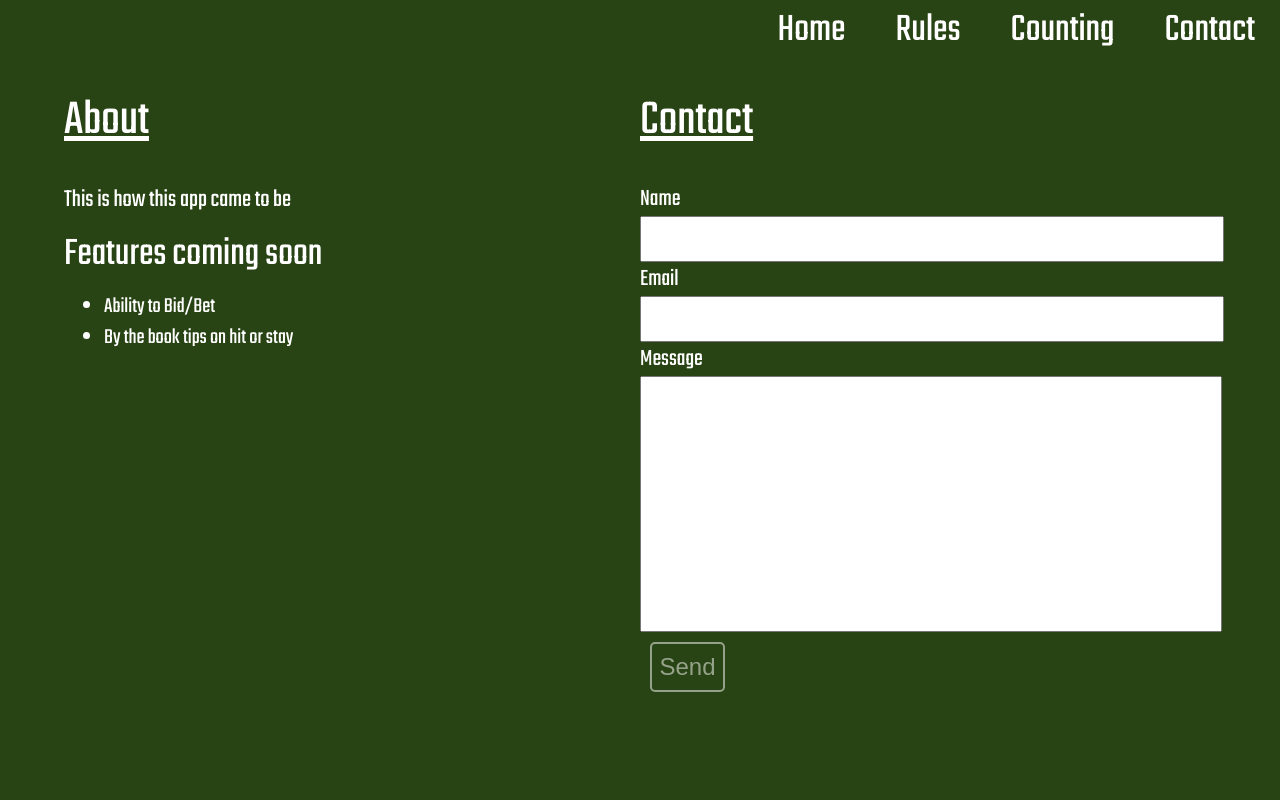
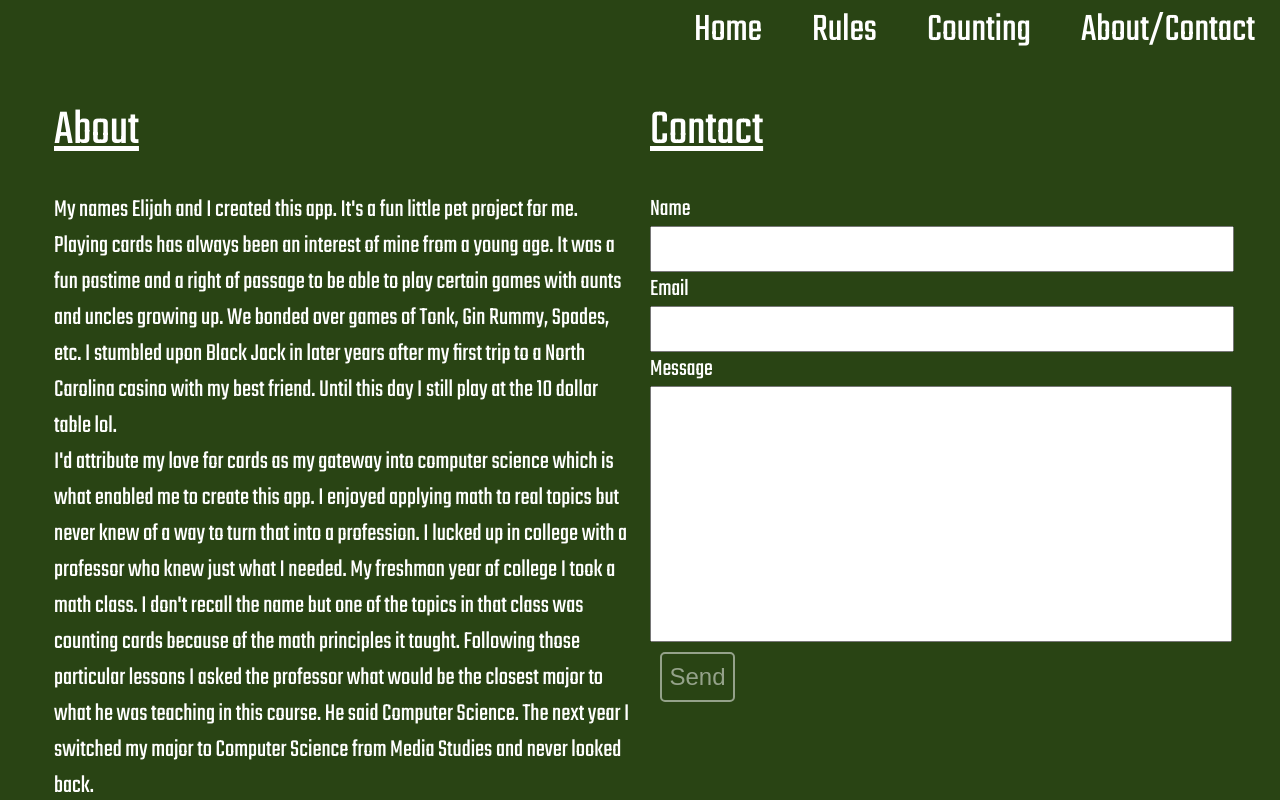
Before and after one commit to ElijahAdams/truecount21, an Angular app: page /contact in a window 1280 px wide. Shown: the top 800 px of the page. Built offline with nearby package versions, Linux system fonts and the light colour scheme.

Commit message:
Adding some about and feature

```diff
--- a/src/app/app.component.ts
+++ b/src/app/app.component.ts
@@ -27,7 +27,7 @@ export class AppComponent implements OnInit, AfterViewInit {
     {name: 'Home', url: 'home'},
     {name: 'Rules', url: 'rules'},
     {name: 'Counting', url: 'counting'},
-    {name: 'Contact', url: 'contact'}
+    {name: 'About/Contact', url: 'contact'}
     ];
   isSmallScreen = false;
   isSmallMenuOpen = false;
--- a/src/app/contact/contact.component.html
+++ b/src/app/contact/contact.component.html
@@ -1,11 +1,31 @@
 <div class="contactContainer">
       <div class="aboutWrapper">
         <h1>About</h1>
-        <p>This is how this app came to be</p>
+        <p>My names Elijah
+          and I created this app. It's a fun little pet project for me.
+          Playing cards has always been an interest of mine from a young age. It was a fun pastime and
+          a right of passage to be able to play certain games with aunts and uncles growing up. We bonded over games of
+          Tonk, Gin Rummy, Spades, etc.
+          I stumbled upon Black Jack in later years after my first trip to a North Carolina casino with my best friend.
+          Until this day I still play at the 10 dollar table lol.
+        </p>
+         <p>
+           I'd attribute my love for cards as my gateway into computer science which is what enabled me to create this app.
+           I enjoyed applying math to real topics but never knew of a way to turn that into a profession.
+           I lucked up in college with a professor who knew just what I needed. My freshman year of college I took a math class.
+           I don't recall the name but one of the topics in that class was counting cards because of the math principles it taught.
+           Following those particular lessons I asked the professor what would be the closest major to what he was teaching in this
+           course. He said Computer Science. The next year I switched my major to Computer Science from Media Studies and never
+           looked back.
+        </p>
+
         <h3>Features coming soon</h3>
+        <p>
+          I actively work on this project. Here is a list of things I'm building next.
+          Use the contact form to recommend things you'd like to see!</p>
         <ul>
-          <li>Ability to Bid/Bet</li>
-          <li>By the book tips on hit or stay</li>
+          <li>Bit/Bet</li>
+          <li>Basic Strategy tip on staying or hitting</li>
         </ul>
     </div>
     <div class="contactWrapper">
--- a/src/app/contact/contact.component.scss
+++ b/src/app/contact/contact.component.scss
@@ -5,11 +5,13 @@
 }
 .aboutWrapper{
   width: 45%;
+  padding: 10px;
 }
 .contactWrapper {
   width: 45%;
   display: flex;
   flex-direction: column;
+  padding: 10px;
 }
 .form {
   display: flex;
@@ -87,11 +89,13 @@
     width: 90%;
     display: flex;
     flex-direction: column;
+    padding: 0;
   }
   .contactWrapper {
     width: 90%;
     display: flex;
     flex-direction: column;
+    padding: 0;
   }
   .subBtn{
     width: 100%;
```
